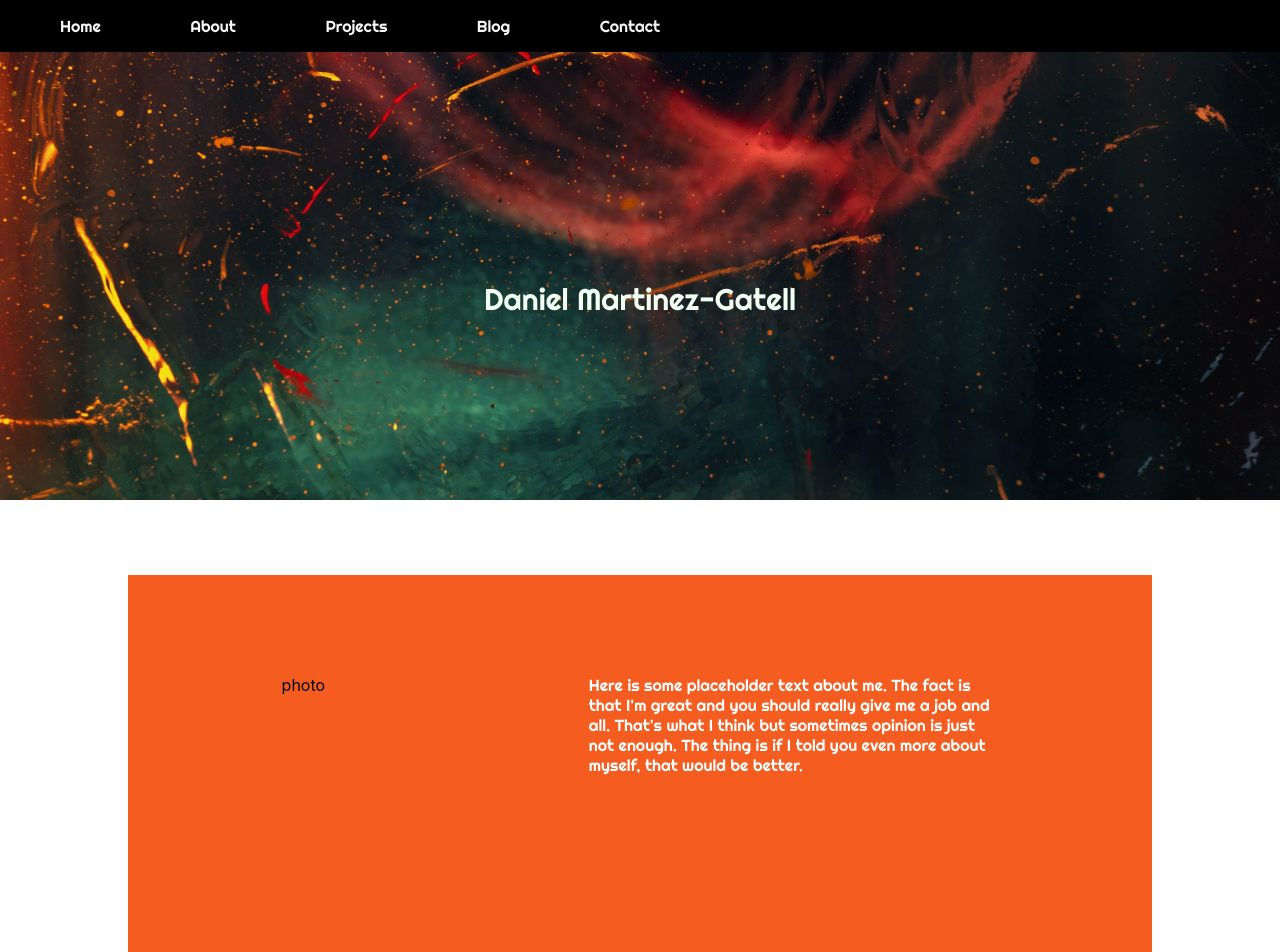
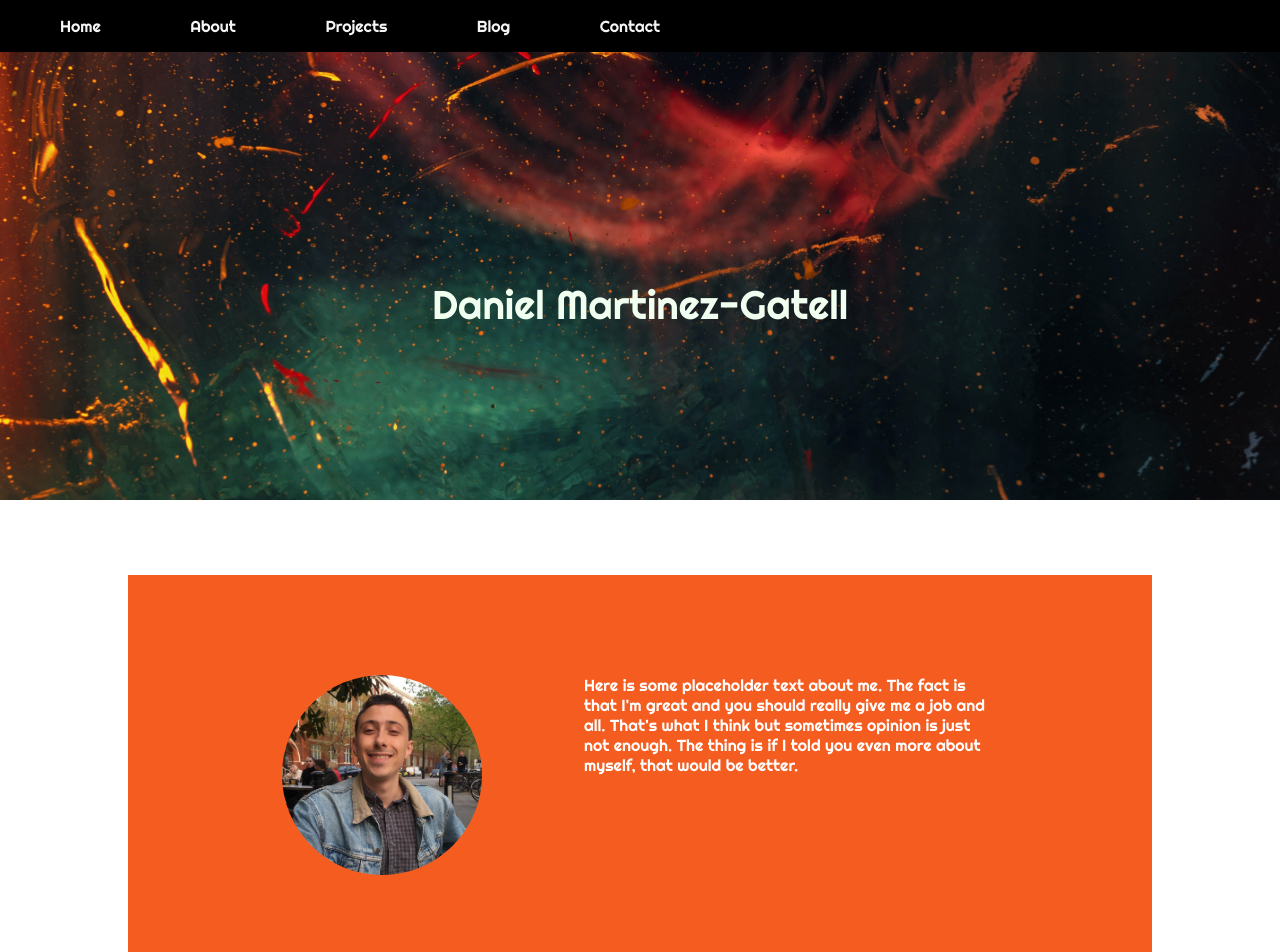
Before and after one commit to denriquem/DMG, a React (Create React App) app in the folder dmg/: page / in a window 1280 px wide. Shown: the top 952 px of the page. Built offline with nearby package versions, Linux system fonts and the light colour scheme.

Commit message:
feat: photo presneted in about section

```diff
--- a/dmg/src/App.css
+++ b/dmg/src/App.css
@@ -8,6 +8,7 @@
   border-bottom: solid 1px var(--primary-color);
   opacity: 1;
   background-color: black;
+  z-index: 950;
 }
 
 .navbarLinks {
@@ -17,6 +18,7 @@
   flex-direction: row;
   justify-content: space-between;
   color: whitesmoke;
+  z-index: 1000;
 }
 
 .bg-dark {
@@ -37,8 +39,9 @@
   position: absolute;
   top: 35%;
   width: 100%;
-  font-size: 30px;
+  font-size: 40px;
   color: honeydew;
+  z-index: 900;
 }
 
 .main-text {
@@ -76,12 +79,13 @@
 }
 
 .photo {
+  background: url("./img/photo\ 1.jpg") no-repeat center center/cover;
   left: 15%;
   top: 25%;
   position: relative;
   border-radius: 50%;
   height: 50%;
-  width: 20%;
+  width: 200px;
 }
 
 .bio {
--- a/dmg/src/components/About.js
+++ b/dmg/src/components/About.js
@@ -4,7 +4,7 @@ export const About = () => {
   return (
     <div className="about">
       <div className="card">
-        <div className="photo">photo</div>
+        <div className="photo"></div>
         <div className="bio main-text">
           Here is some placeholder text about me. The fact is that I'm great and
           you should really give me a job and all. That's what I think but
```
Also changed, not shown: dmg/src/img/photo 1.jpg (added).
